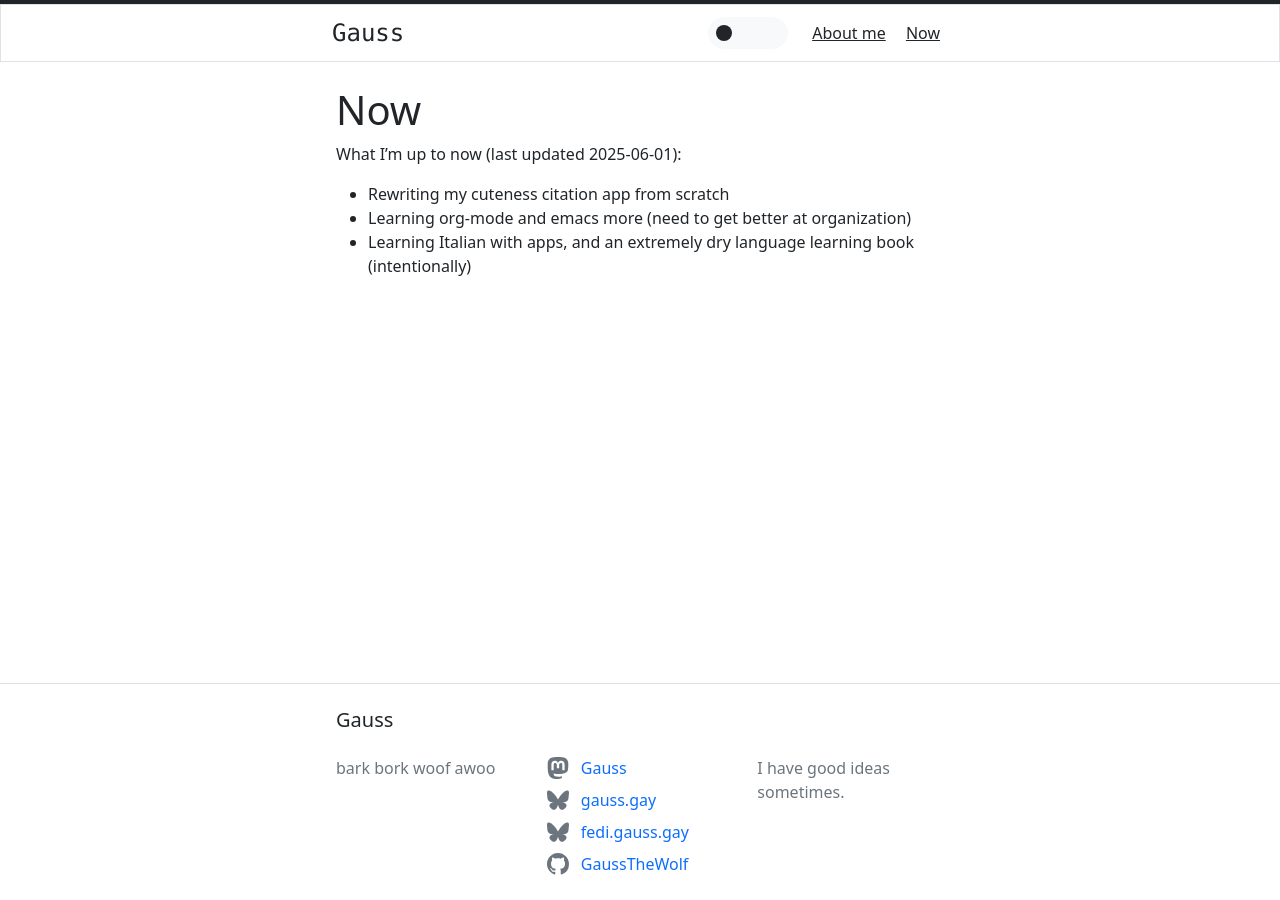
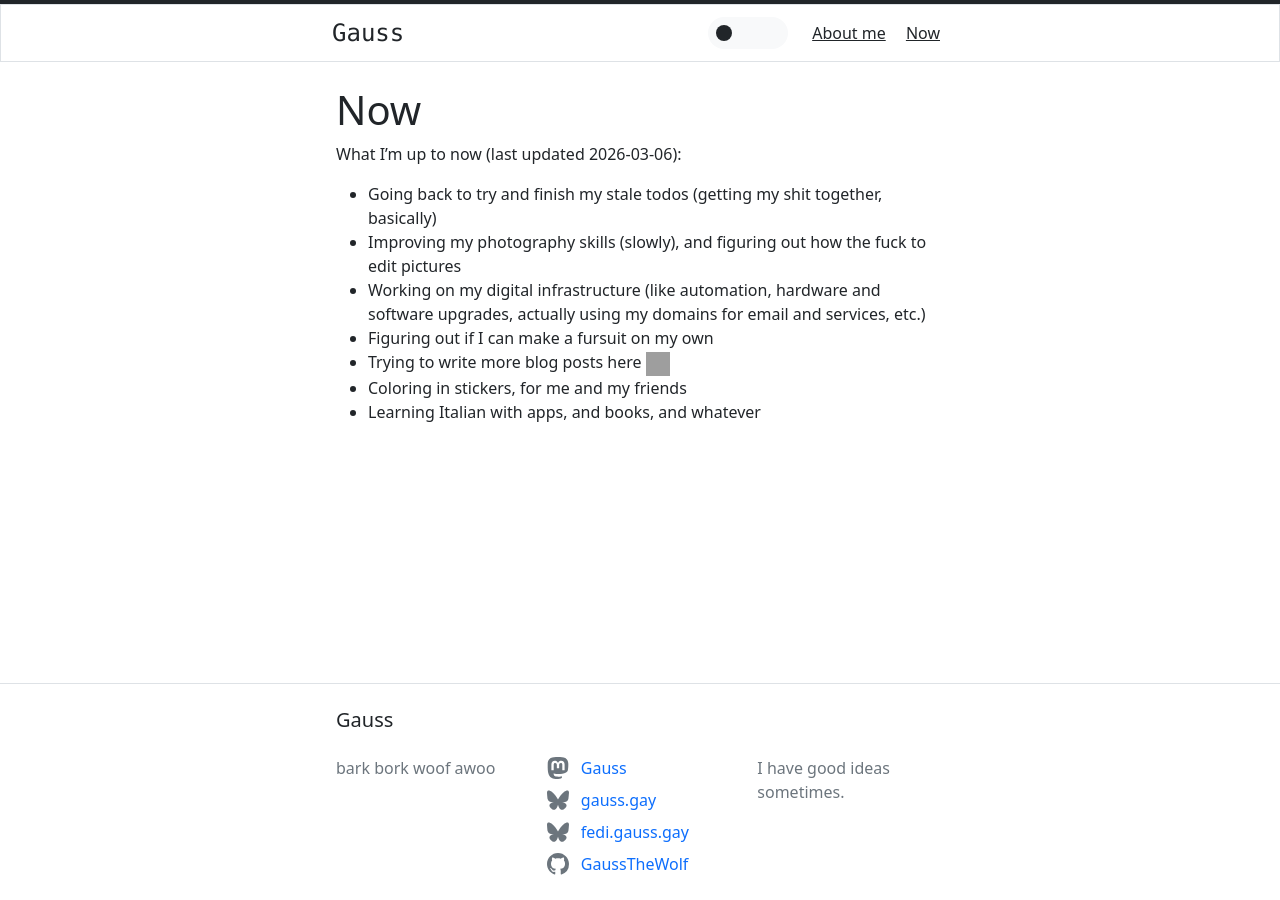
Before and after one commit to GaussTheWolf/gaussthewolf.github.io, a Jekyll site: the page built from now.md, in a window 1280 px wide. Built offline with Jekyll 4.4.1, drawn with Linux system fonts in a browser that asks for light colours; grey boxes are pictures that could not be loaded.

Commit message:
Oh boy this needed an update

```diff
--- a/now.md
+++ b/now.md
@@ -5,9 +5,15 @@ permalink: /now/
 navbar: true
 ---
 
-What I'm up to now (last updated 2025-06-01):
+What I'm up to now (last updated 2026-03-06):
 
-- Rewriting my cuteness citation app from scratch
-- Learning org-mode and emacs more (need to get better at organization)
-- Learning Italian with apps, and an extremely dry language learning book
-(intentionally)
+- Going back to try and finish my stale todos (getting my shit together,
+  basically)
+- Improving my photography skills (slowly), and figuring out how the fuck to
+  edit pictures
+- Working on my digital infrastructure (like automation, hardware and software
+  upgrades, actually using my domains for email and services, etc.)
+- Figuring out if I can make a fursuit on my own
+- Trying to write more blog posts here :wlfLurk:
+- Coloring in stickers, for me and my friends
+- Learning Italian with apps, and books, and whatever
```
